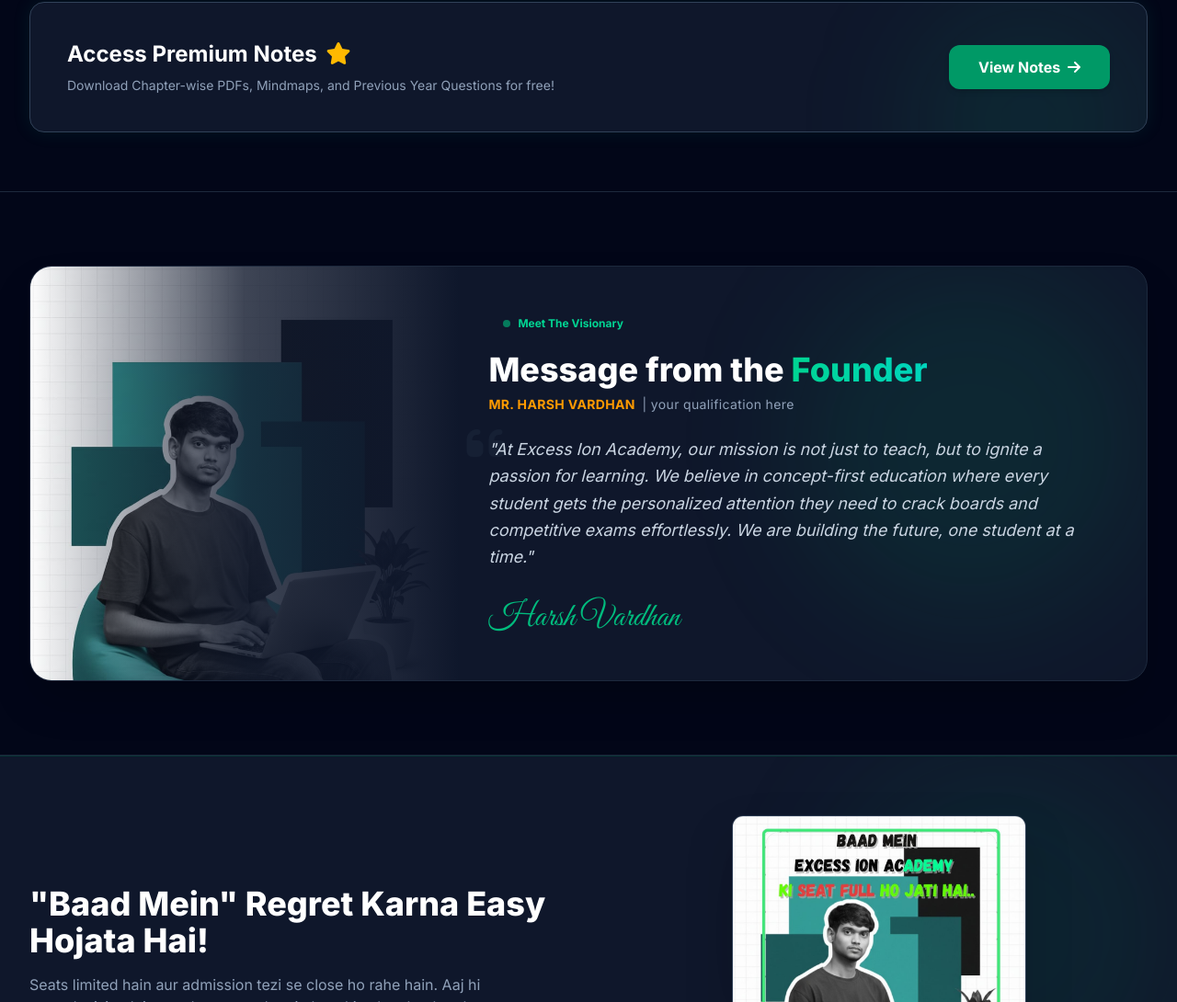
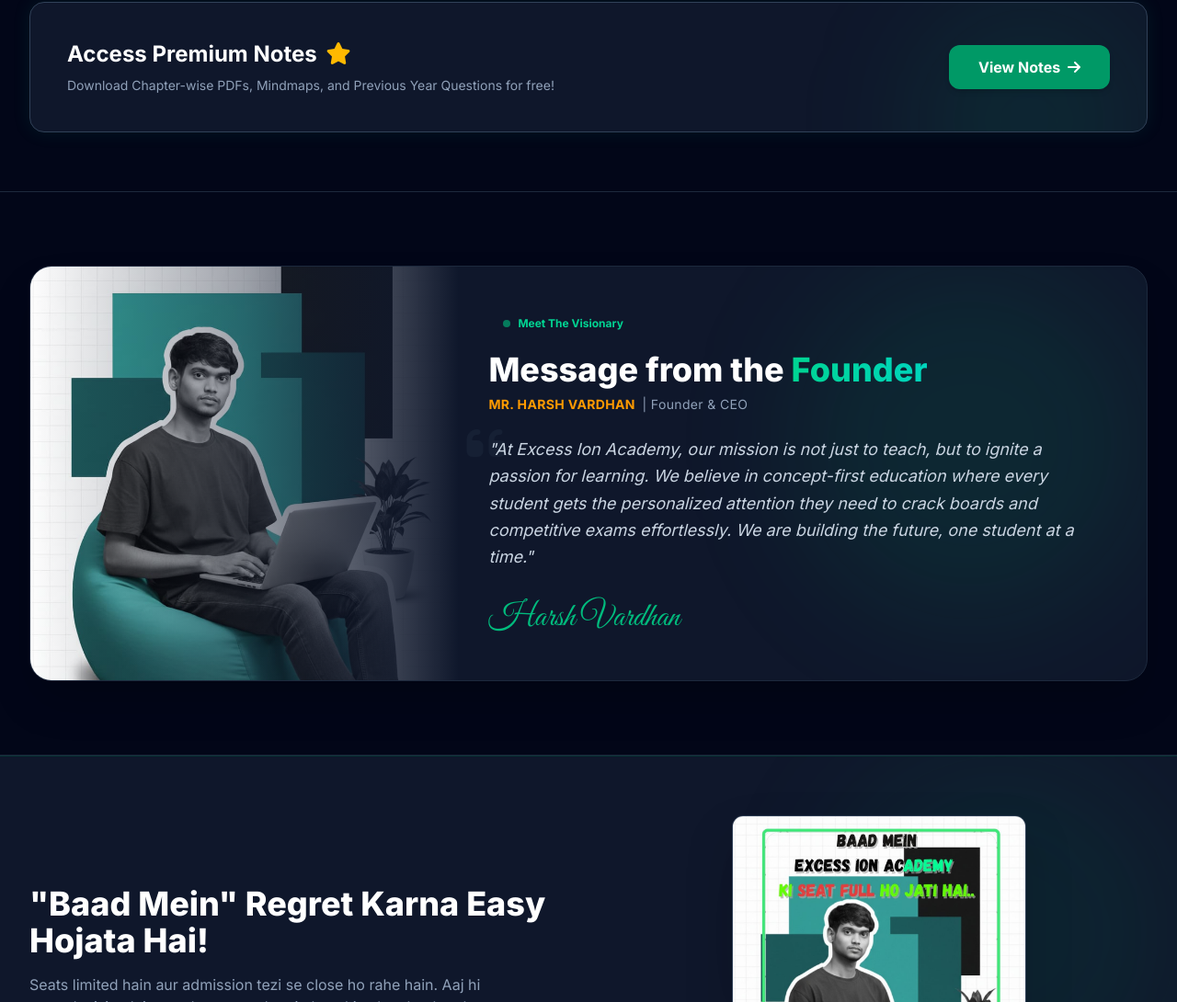
Before and after one commit to coderkaushal-dev/web-testing, a website: page index.html in a window 1280 px wide. Shown: the part 2933-4023 px from the top of the page at 92% size. Drawn offline with Linux system fonts and the light colour scheme.

Commit message:
changed founder pic at center

```diff
--- a/index.html
+++ b/index.html
@@ -283,10 +283,10 @@
                 <div class="absolute bottom-0 left-0 w-64 h-64 bg-amber-500/5 rounded-full blur-3xl pointer-events-none"></div>
 
                 <div class="grid md:grid-cols-5 gap-8 items-stretch">
-                    <div class="md:col-span-2 relative min-h-[350px] overflow-hidden">
-                        <img src="./assets/images/founder.png" alt="Founder Name" class="absolute inset-0 w-full h-full object-cover object-top transition-transform duration-700 group-hover:scale-105">
+                    <div class="md:col-span-2 relative min-h-[350px] overflow-hidden bg-slate-800">
+                        <img src="./assets/images/founder.png" alt="Founder Name" class="absolute inset-0 w-full h-full object-cover object-center transition-transform duration-700 group-hover:scale-105">
 
-                        <div class="absolute inset-0 bg-gradient-to-t from-slate-900 via-slate-900/40 to-transparent md:bg-gradient-to-r md:from-transparent md:via-slate-900/80 md:to-slate-900"></div>
+                        <div class="absolute inset-0 bg-gradient-to-t from-slate-900 via-slate-900/10 to-transparent md:bg-gradient-to-r md:from-transparent md:via-slate-900/40 md:to-slate-900"></div>
                     </div>
 
                     <div class="md:col-span-3 p-8 md:p-12 md:pl-0 relative z-10 flex flex-col justify-center text-center md:text-left">
@@ -295,7 +295,7 @@
                         </div>
 
                         <h2 class="text-3xl sm:text-4xl font-extrabold text-white mb-2">Message from the <span class="text-transparent bg-clip-text bg-gradient-to-r from-emerald-400 to-teal-400">Founder</span></h2>
-                        <h4 class="text-amber-500 font-bold mb-6 tracking-wide uppercase text-sm">Mr. Harsh Vardhan <span class="text-slate-400 normal-case font-medium ml-1">| your qualification here </span></h4>
+                        <h4 class="text-amber-500 font-bold mb-6 tracking-wide uppercase text-sm">Mr. Harsh Vardhan <span class="text-slate-400 normal-case font-medium ml-1">| Founder & CEO</span></h4>
 
                         <div class="relative">
                             <i class="fa-solid fa-quote-left text-5xl text-slate-800 absolute -top-4 -left-2 md:-left-6 -z-10 opacity-50"></i>
```
Also changed, not shown: assets/images/g.png (deleted), css/style.css.
